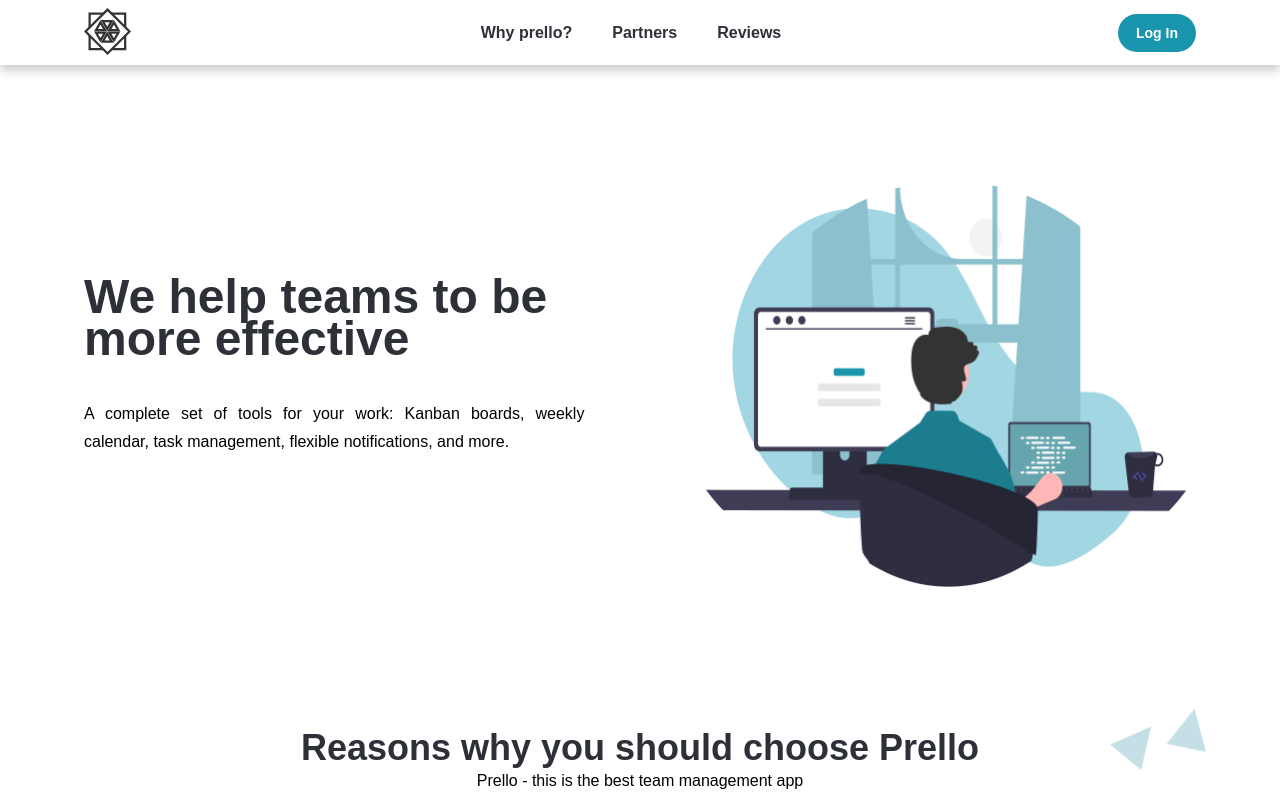
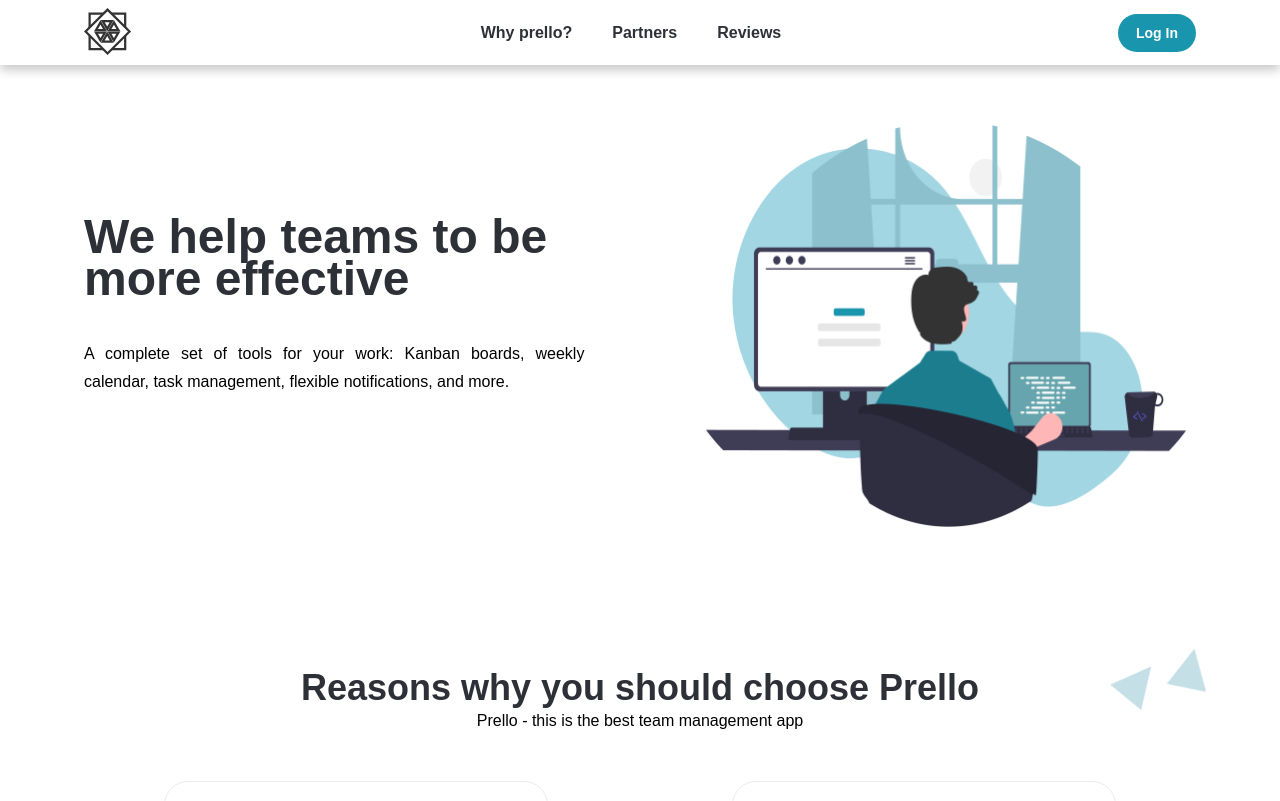
Before and after one commit to grage03/prello, a React (Create React App) app: page / in a window 1280 px wide. Shown: the top 801 px of the page. Built offline with nearby package versions, Linux system fonts and the light colour scheme; a web font is replaced by a local one.

Commit message:
fix(public): fix Block margin and fix sparks

```diff
--- a/src/public/layouts/Main/components/PublicHelp/style/styles.module.sass
+++ b/src/public/layouts/Main/components/PublicHelp/style/styles.module.sass
@@ -3,7 +3,7 @@
 .help-teams
   @include flex-justify-between
   align-items: center
-  padding: 185px 0 0
+  padding: 125px 0 0
 
   @media screen and (max-width: $md-max-width)
     flex-direction: column
@@ -47,4 +47,7 @@
     margin: 40px 0
 
     @media screen and (max-width: $md-max-width)
+      margin: 20px 0 40px 0
+
+    @media screen and (max-width: $md-max-width)
       text-align: center
--- a/src/public/layouts/Main/components/PublicReasons/index.tsx
+++ b/src/public/layouts/Main/components/PublicReasons/index.tsx
@@ -20,9 +20,11 @@ export const PublicReasons = () => {
     <div className="reasons" id="reasons" data-test-id="public-reasons">
       <div className="reasons__title" ref={titleRef} data-aos="fade-up" data-aos-duration="1000">
         <Sparks quantity={2} size="small" position={sparksPosition} rotate={65}>
-          <h2 className={styles['reasons__title-text']}>{t('translation:public-reasons-title')}</h2>
+          <div>
+            <h2 className={styles['reasons__title-text']}>{t('translation:public-reasons-title')}</h2>
+            <h4 className={styles['reasons__title-description']}>{t('translation:public-reasons-description')}</h4>
+          </div>
         </Sparks>
-        <h4 className={styles['reasons__title-description']}>{t('translation:public-reasons-description')}</h4>
       </div>
       <div className={styles['reasons__list']}>
         {
```
